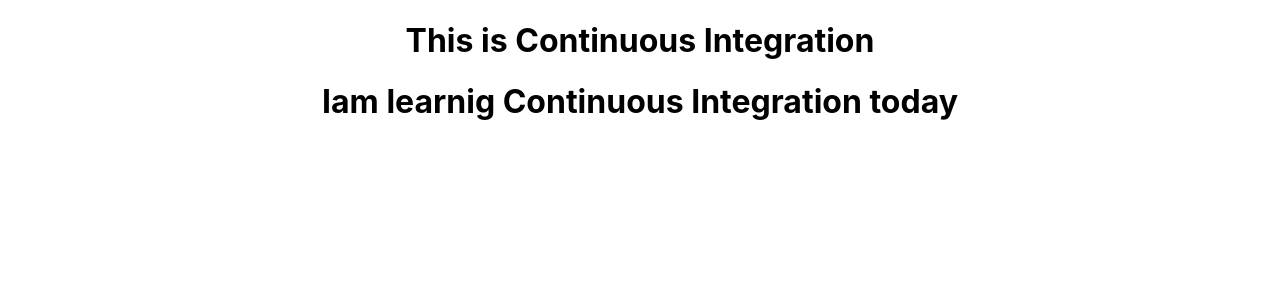
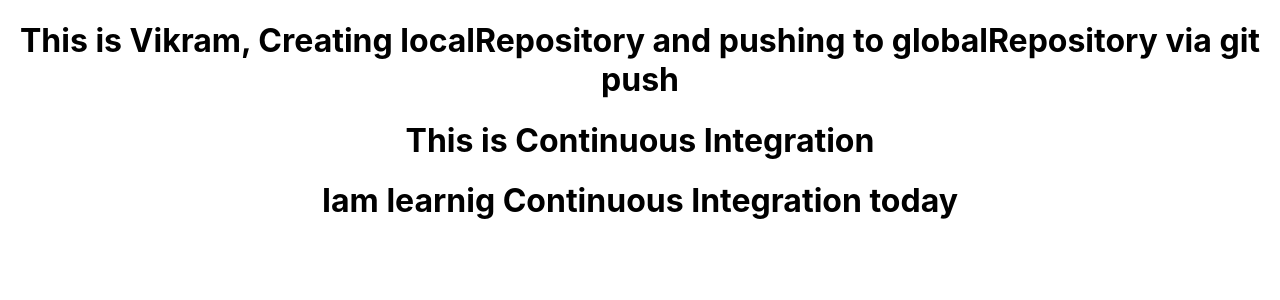
Before and after one commit to narutoman00/continuous-Integration, a React (Create React App) app: page / in a window 1280 px wide. Shown: the top 300 px of the page. Built offline with nearby package versions, Linux system fonts and the light colour scheme.

Commit message:
adding one more heading

```diff
--- a/src/App.js
+++ b/src/App.js
@@ -4,6 +4,7 @@ import './App.css';
 function App() {
   return (
     <div className="App">
+      <h1>This is Vikram, Creating localRepository and pushing to globalRepository via git push</h1>
       <h1>This is Continuous Integration</h1>
       <h1>Iam learnig Continuous Integration today</h1>
     </div>
```
